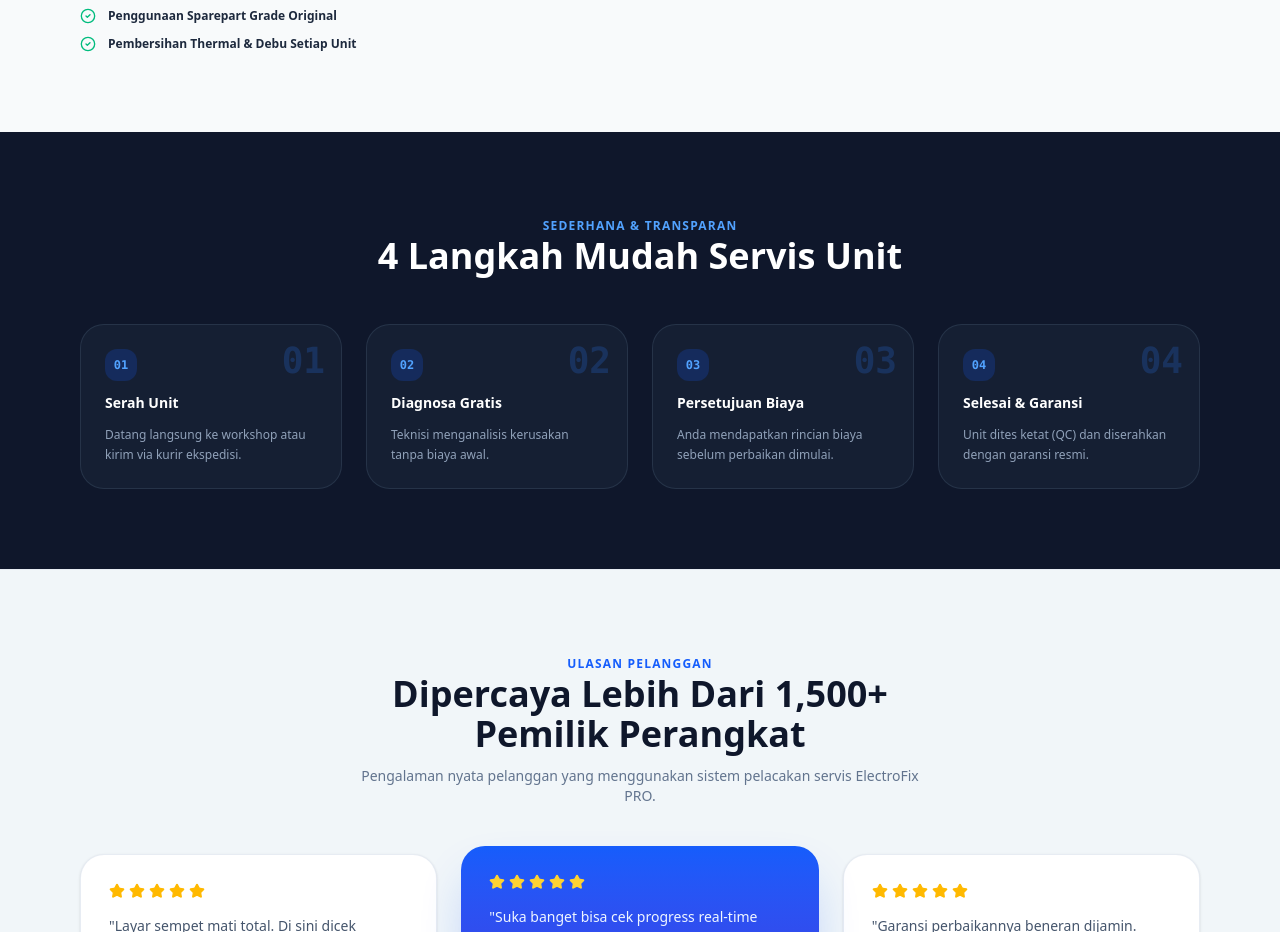
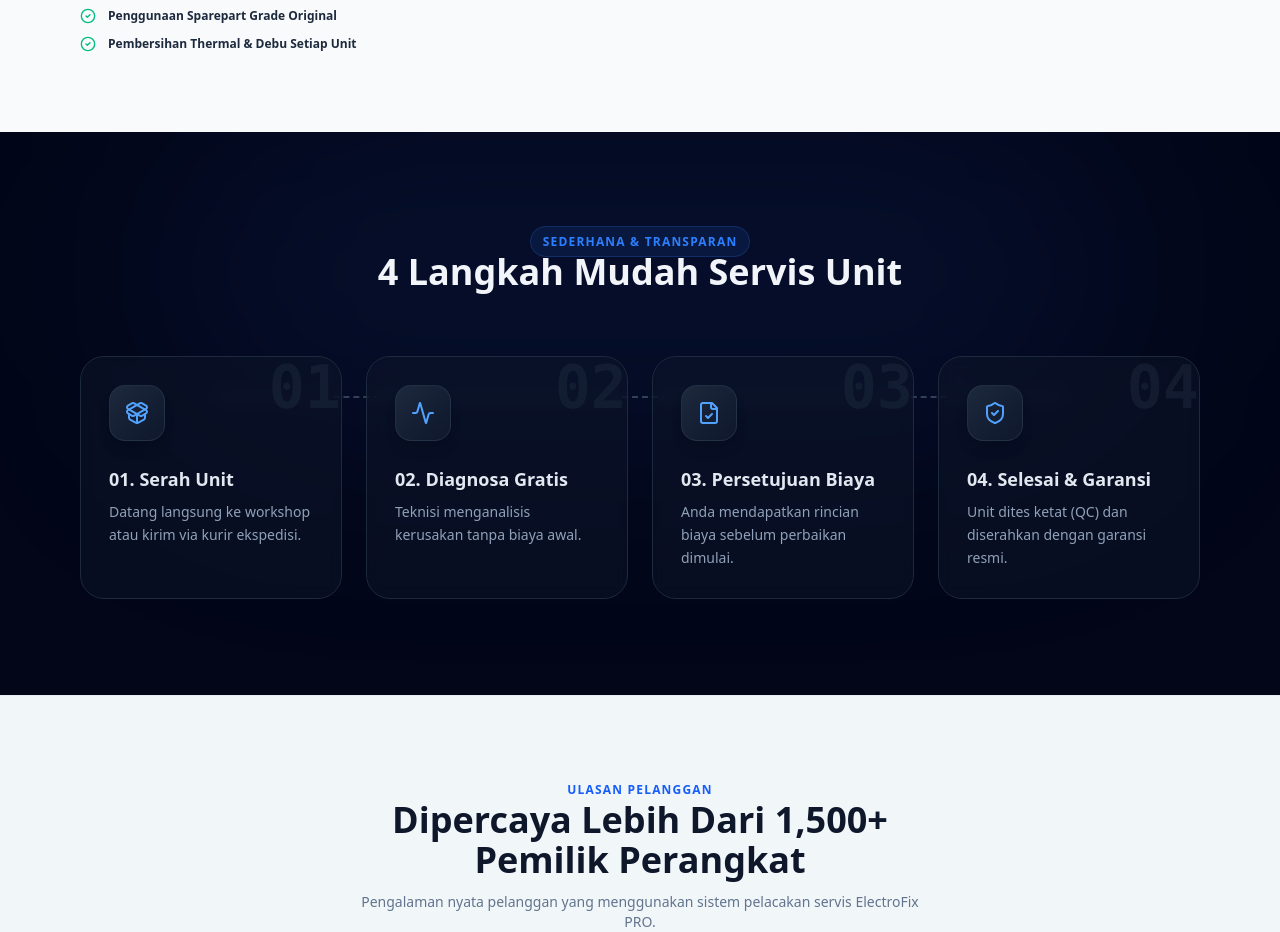
Before and after one commit to HaikalFrastiawan/service-electronic, a Next.js app in the folder frontend/: page / in a window 1280 px wide. Shown: the part 1620-2552 px from the top of the page. Built offline with nearby package versions, Linux system fonts and the light colour scheme.

Commit message:
feat : Workflow Interactive

```diff
--- a/frontend/src/components/landing/WorkflowSection.tsx
+++ b/frontend/src/components/landing/WorkflowSection.tsx
@@ -1,34 +1,81 @@
 'use client';
 
 import React from 'react';
+import { PackageOpen, Activity, FileCheck, ShieldCheck } from 'lucide-react';
 
 const STEPS = [
-    { step: '01', title: 'Serah Unit', desc: 'Datang langsung ke workshop atau kirim via kurir ekspedisi.' },
-    { step: '02', title: 'Diagnosa Gratis', desc: 'Teknisi menganalisis kerusakan tanpa biaya awal.' },
-    { step: '03', title: 'Persetujuan Biaya', desc: 'Anda mendapatkan rincian biaya sebelum perbaikan dimulai.' },
-    { step: '04', title: 'Selesai & Garansi', desc: 'Unit dites ketat (QC) dan diserahkan dengan garansi resmi.' },
+    {
+        step: '01',
+        title: 'Serah Unit',
+        desc: 'Datang langsung ke workshop atau kirim via kurir ekspedisi.',
+        icon: PackageOpen
+    },
+    {
+        step: '02',
+        title: 'Diagnosa Gratis',
+        desc: 'Teknisi menganalisis kerusakan tanpa biaya awal.',
+        icon: Activity
+    },
+    {
+        step: '03',
+        title: 'Persetujuan Biaya',
+        desc: 'Anda mendapatkan rincian biaya sebelum perbaikan dimulai.',
+        icon: FileCheck
+    },
+    {
+        step: '04',
+        title: 'Selesai & Garansi',
+        desc: 'Unit dites ketat (QC) dan diserahkan dengan garansi resmi.',
+        icon: ShieldCheck
+    },
 ];
 
 export default function WorkflowSection() {
     return (
-        <section id="alur-kerja" className="bg-slate-900 text-white py-20">
-            <div className="max-w-6xl mx-auto px-4 space-y-12">
-                <div className="text-center space-y-2 max-w-xl mx-auto">
-                    <span className="text-xs font-bold text-blue-400 uppercase tracking-widest">Sederhana &amp; Transparan</span>
-                    <h2 className="text-2xl sm:text-4xl font-black">4 Langkah Mudah Servis Unit</h2>
+        <section id="alur-kerja" className="bg-slate-950 text-white py-24 relative overflow-hidden">
+            {/* Background Accent */}
+            <div className="absolute top-0 left-1/2 -translate-x-1/2 w-3/4 h-1/2 bg-blue-900/20 blur-[120px] rounded-full pointer-events-none" />
+
+            <div className="max-w-6xl mx-auto px-4 space-y-16 relative z-10">
+                <div className="text-center space-y-3 max-w-xl mx-auto">
+          <span className="text-xs font-bold text-blue-500 uppercase tracking-widest bg-blue-500/10 px-3 py-1.5 rounded-full border border-blue-500/20">
+            Sederhana &amp; Transparan
+          </span>
+                    <h2 className="text-3xl sm:text-4xl font-black text-slate-100">4 Langkah Mudah Servis Unit</h2>
                 </div>
 
-                <div className="grid grid-cols-1 sm:grid-cols-2 lg:grid-cols-4 gap-6">
-                    {STEPS.map((st, i) => (
-                        <div key={i} className="bg-slate-800/50 border border-slate-700/60 rounded-3xl p-6 space-y-3 relative overflow-hidden">
-                            <span className="text-4xl font-black font-mono text-blue-500/20 absolute top-4 right-4">{st.step}</span>
-                            <div className="w-8 h-8 rounded-xl bg-blue-600/20 text-blue-400 font-bold font-mono text-xs flex items-center justify-center">
-                                {st.step}
-                            </div>
-                            <h3 className="font-extrabold text-sm">{st.title}</h3>
-                            <p className="text-xs text-slate-400 leading-relaxed">{st.desc}</p>
-                        </div>
-                    ))}
+                <div className="relative">
+                    {/* Garis Penghubung Putus-putus (Hanya tampil di Desktop) */}
+                    <div className="hidden lg:block absolute top-10 left-[12%] right-[12%] h-[2px] border-t-2 border-dashed border-slate-700 z-0" />
+
+                    <div className="grid grid-cols-1 md:grid-cols-2 lg:grid-cols-4 gap-6 relative z-10">
+                        {STEPS.map((st, i) => {
+                            const Icon = st.icon;
+                            return (
+                                <div
+                                    key={i}
+                                    className="group bg-slate-900/50 backdrop-blur-sm border border-slate-800 rounded-3xl p-7 relative overflow-hidden hover:-translate-y-2 hover:border-blue-500/50 hover:bg-slate-800/80 hover:shadow-[0_0_30px_rgba(37,99,235,0.15)] transition-all duration-300 cursor-default"
+                                >
+                                    {/* Angka Latar Belakang */}
+                                    <span className="text-6xl font-black font-mono text-slate-800/50 absolute -top-0 -right-0  group-hover:text-blue-500/10 group-hover:scale-110 transition-all duration-500">
+                    {st.step}
+                  </span>
+
+                                    {/* Ikon & Nomor */}
+                                    <div className="w-14 h-14 rounded-2xl bg-gradient-to-br from-slate-800 to-slate-900 border border-slate-700/50 text-blue-400 flex items-center justify-center mb-6 group-hover:scale-110 group-hover:border-blue-500/50 group-hover:from-blue-600 group-hover:to-indigo-600 group-hover:text-white transition-all duration-300 shadow-lg">
+                                        <Icon className="w-6 h-6" />
+                                    </div>
+
+                                    <h3 className="font-extrabold text-lg text-slate-200 mb-2 group-hover:text-white transition-colors">
+                                        {st.step}. {st.title}
+                                    </h3>
+                                    <p className="text-sm text-slate-400 leading-relaxed group-hover:text-slate-300 transition-colors">
+                                        {st.desc}
+                                    </p>
+                                </div>
+                            );
+                        })}
+                    </div>
                 </div>
             </div>
         </section>
```
